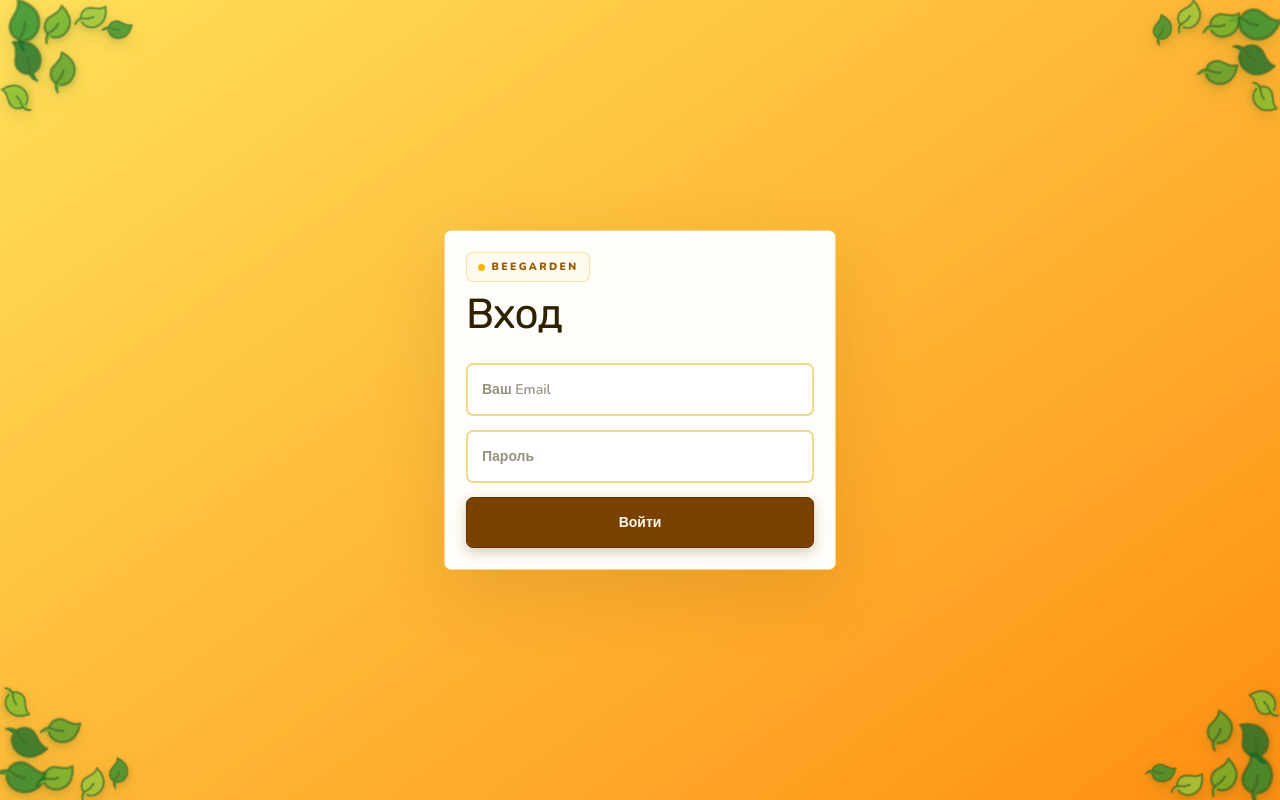
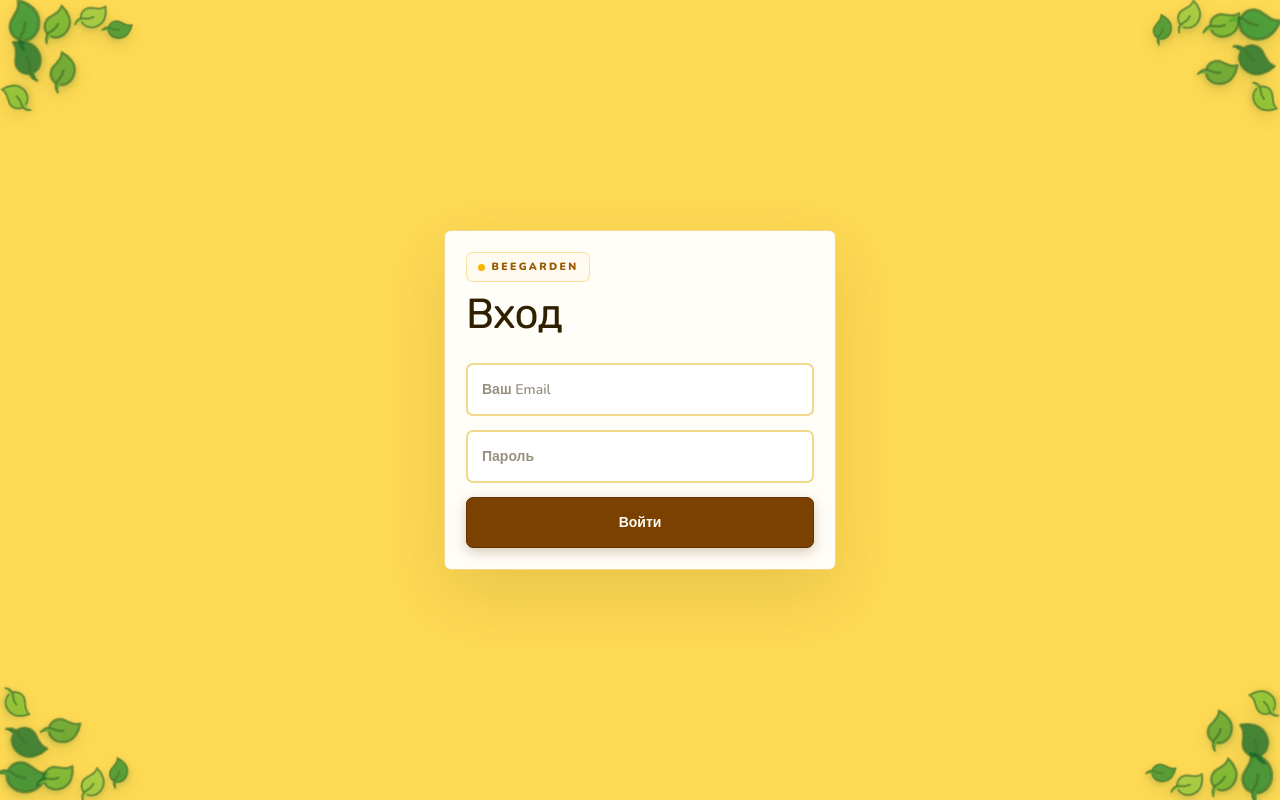
Before and after one commit to Tomekggvp/BeeGarden, a React (Vite) app in the folder client/: page / in a window 1280 px wide. Built offline with nearby package versions, Linux system fonts and the light colour scheme; no server answers.

Commit message:
Match Safari canvas and toolbar to a uniform honey page background

```diff
--- a/client/index.html
+++ b/client/index.html
@@ -4,6 +4,7 @@
     <meta charset="UTF-8" />
     <link rel="icon" type="image/svg+xml" href="/bee.png" />
     <meta name="viewport" content="width=device-width, initial-scale=1.0" />
+    <meta name="theme-color" content="#ffda54" />
     <link rel="preconnect" href="https://beegarden.onrender.com" />
     <link rel="preconnect" href="https://wybporrmnlwtoxrxksuf.supabase.co" />
     <link rel="preconnect" href="https://fonts.googleapis.com" />
--- a/client/src/index.css
+++ b/client/src/index.css
@@ -14,7 +14,7 @@ body{
     font-family: "Nunito", sans-serif;
     min-height: 100vh;
     min-height: 100dvh;
-    background: #ff8f12 linear-gradient(145deg, #ffe05a 0%, #ff8f12 100%);
+    background-color: #ffda54;
 }
 
 .MuiInputBase-root,
@@ -31,7 +31,7 @@ body{
 
 html {
   /* Safari exposes the document canvas when rubber-banding past the bottom. */
-  background-color: #ff8f12;
+  background-color: #ffda54;
 }
 
 main h1 {
```
